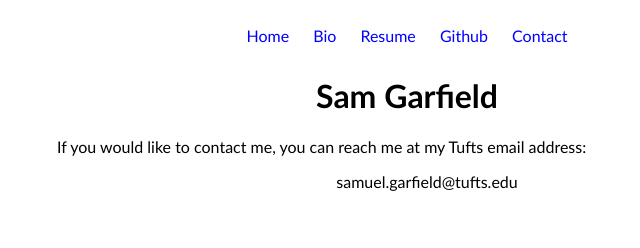
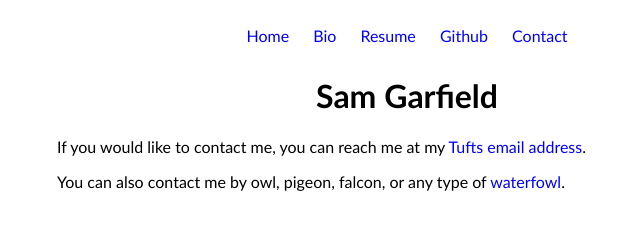
Before and after one commit to sgarfield/sgarfield.github.io, a plain HTML site: page contact.html in a window 1280 px wide. Shown: the whole page, without its empty margins (233-873 px from the left). Drawn offline with Linux system fonts and the light colour scheme.

Commit message:
Added more links and info

```diff
--- a/contact.html
+++ b/contact.html
@@ -12,20 +12,18 @@
         <div class="container">
                 <div class="wrapper">
                         <ul class="nav_bar">
-                                <li class="link"> <a href="index">Home</a> </li>
-                                <li class="link"> <a href="bio">Bio</a> </li>
-                                <li class="link"> <a href="resume.pdf">Resume</a> </li>
-                                <li class="link"> <a href="https://github.com/sgarfield">Github</a> </li>
-                                <li class="link"> <a href="contact">Contact</a> </li>
+                                <li class="link"><a href="index">Home</a></li>
+                                <li class="link"><a href="bio">Bio</a></li>
+                                <li class="link"><a href="resume.pdf">Resume</a></li>
+                                <li class="link"><a href="https://github.com/sgarfield">Github</a></li>
+                                <li class="link"><a href="contact">Contact</a></li>
                         </ul>
                 </div>
 
                 <div class="main">
                         <h1 id="my_name">Sam Garfield</h1>
-                        <p>If you would like to contact me, you can reach me at my Tufts email address:</p>
-                        <ul class="contact">
-                                <li>samuel.garfield@tufts.edu</li>
-                        </ul>
+                        <p>If you would like to contact me, you can reach me at my <a href="mailto:samuel.garfield@tufts.edu">Tufts email address</a>.</p>
+                        <p>You can also contact me by owl, pigeon, falcon, or any type of <a href="http://upload.wikimedia.org/wikipedia/commons/8/8e/American_Flamingo_-_Phoenicopterus_ruber.jpg" target="_blank">waterfowl</a>.</p>
                 </div>
                 <br></br>
                 <div class="footnotes">
--- a/main.css
+++ b/main.css
@@ -28,19 +28,10 @@ p {
         padding-left: 0px;
 }
 
-.courses, .exp {
-        text-align: left;
-        padding-left: 158px;
-}
-
 .link {
         list-style: none;
         padding: 10px;
         display: inline-block;
-}
-
-.contact {
-        list-style: none;
 }
 
 .tunes, .vids {
```
Also changed, not shown: bio.html (+3 -0 lines).
